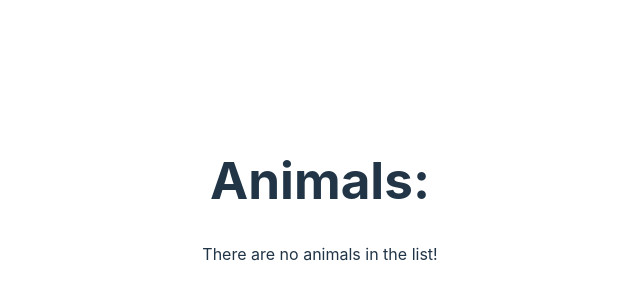
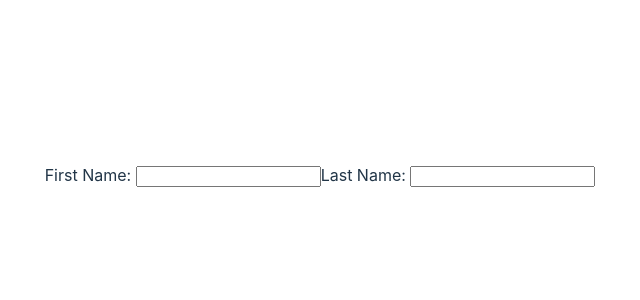
Before and after one commit to Suryakumar-Selvakumar/Practice-React, a React (Vite) app: page / in a window 1280 px wide. Shown: the part 208-508 px from the top of the page, without its empty margins (320-960 px from the left). Built offline with nearby package versions, Linux system fonts and the light colour scheme.

Commit message:
feat(`App.jsx`): Learn Controlled Components
Learn how you can use states in inputs and handle updation of the states
on input change to control your Components and the UI they render.

```diff
--- a/src/App.jsx
+++ b/src/App.jsx
@@ -3,31 +3,34 @@ import reactLogo from "./assets/react.svg";
 import viteLogo from "/vite.svg";
 import "./App.css";
 
-function List(props) {
+function Person() {
+  const [firstName, setFirstName] = useState('');
+  const [lastName, setLastName] = useState('');
+
+  function handleFirstNameInput(e) {
+    setFirstName(e.target.value);
+  }
+
+  function handleLastNameInput(e) {
+    setLastName(e.target.value);
+  }
+
   return (
     <>
-      {!props.animals && <div>Loading...</div>}
-      {props.animals && props.animals.length > 0 && (
-        <ul>
-          {props.animals.map((animal) => (
-            <li key={animal}>{animal}</li>
-          ))}
-        </ul>
-      )}
-      {props.animals && props.animals.length === 0 && (
-        <div>There are no animals in the list!</div>
-      )}
+      <label htmlFor="first-name">First Name: </label>
+      <input type="text" id="first-name" onChange={handleFirstNameInput}/>
+      <label htmlFor="last-name">Last Name: </label>
+      <input type="text" id="last-name" onChange={handleLastNameInput}/>
+      <h1>{firstName + ' ' + lastName}</h1>
     </>
   );
 }
 
 function App() {
-  const animals = [];
 
   return (
     <div>
-      <h1>Animals: </h1>
-      <List animals={animals}/>
+      <Person />
     </div>
   );
 }
--- a/src/Food.jsx
+++ /dev/null
@@ -1,5 +0,0 @@
-function Food() {
-  return <img src="/cb.jpg" alt="chicken biryani" />;
-}
-
-export { Food };
--- a/src/Greeting.jsx
+++ /dev/null
@@ -1,5 +0,0 @@
-export default function Greeting() {
-  return (
-    <h1>&quot;I swear by my pretty floral bonnet, I will end you.&quot;</h1>
-  );
-}
```
